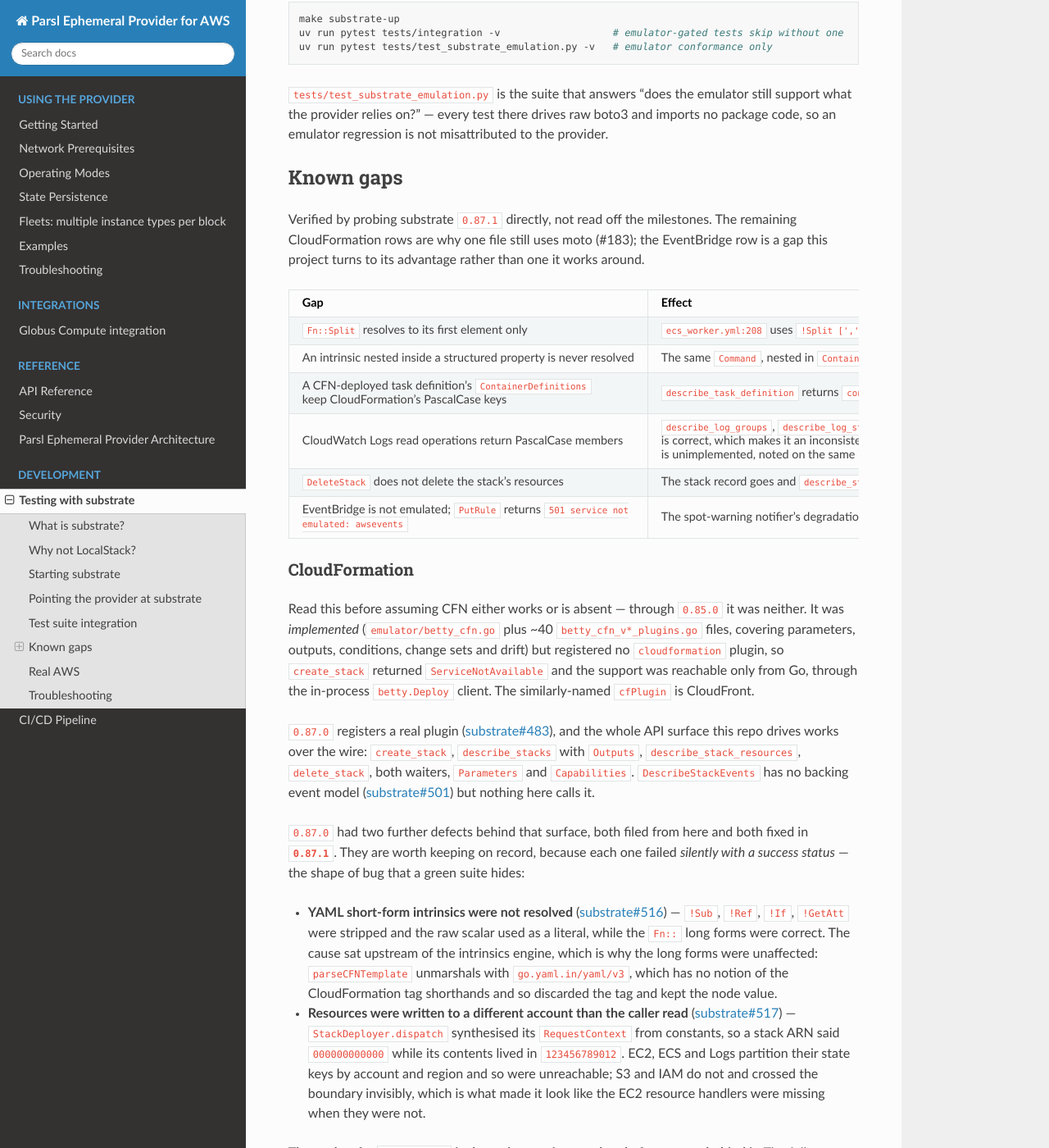
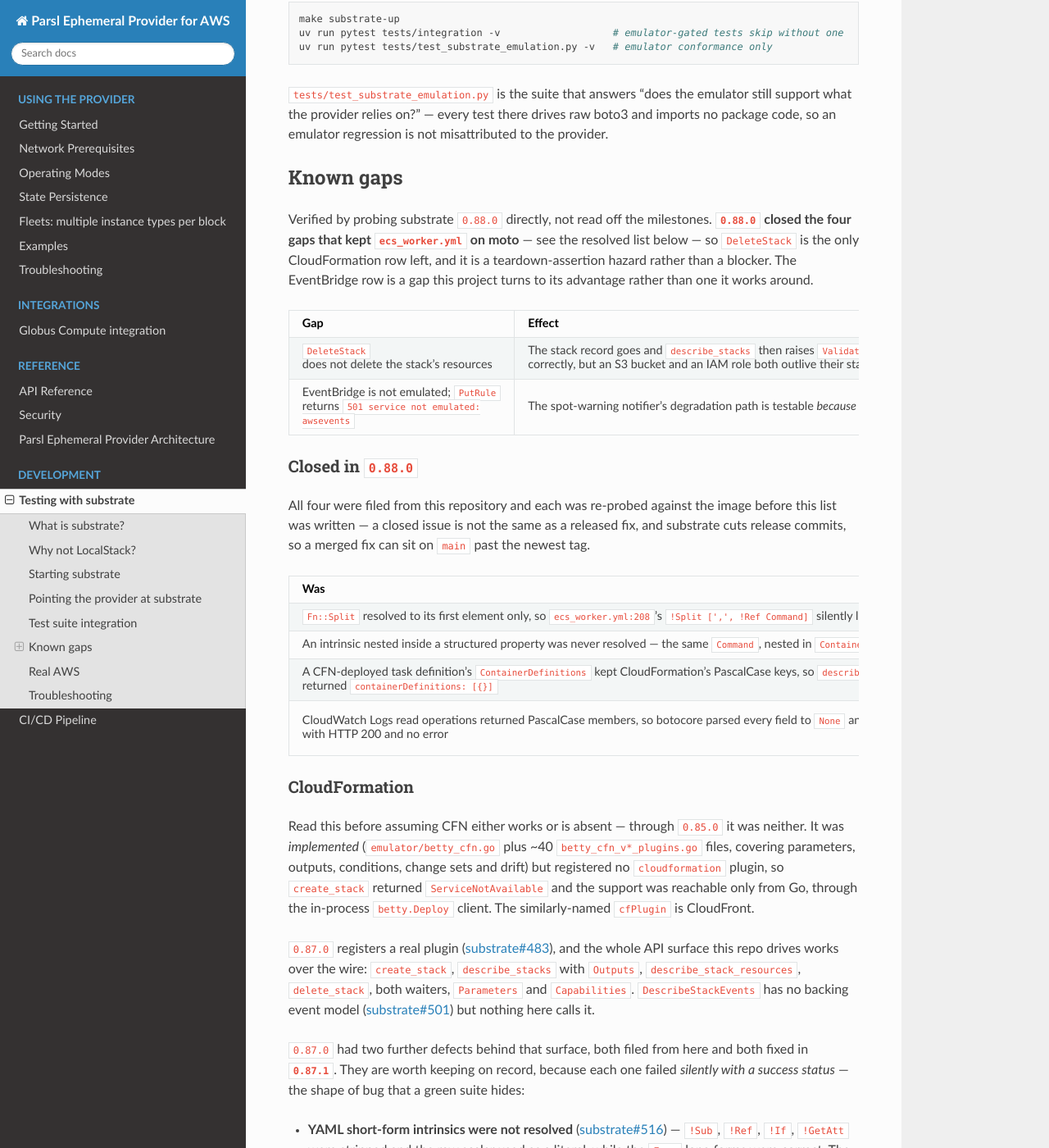
Before and after one commit to scttfrdmn/parsl-aws-provider, a Sphinx documentation site: the page built from docs/substrate_testing.md, in a window 1280 px wide and 1400 px high, scrolled down 3603 px. Shown: the whole window at 82% size. Built offline with Sphinx 7.4.7 and the Read the Docs theme 3.1.0, drawn with Linux system fonts in a browser that asks for light colours; some of the changed text lies outside the part shown.

Commit message:
chore: bump the substrate pin to 0.88.0, closing the ecs_worker.yml gaps (#215)
0.88.0 fixes the last four emulation gaps filed from this repository. Each was
re-probed against the image rather than taken from the changelog, because a
closed issue is not a released fix -- substrate cuts release commits, so a
merged fix can sit on `main` past the newest tag.

- substrate#521: Fn::Split yielded only its first element. An Fn::Select of
  index 2 over a three-element split now returns the third.
- substrate#526: an intrinsic nested inside a structured property was never
  resolved. An Fn::Sub within a ContainerDefinitions entry now resolves.
- substrate#527: a CFN-deployed task definition kept CloudFormation's
  PascalCase keys, so describe_task_definition returned [{}]. It now parses to
  camelCase.
- substrate#528: Logs returned PascalCase members, so an SDK parsed every field
  to null.

The first three are the ecs_worker.yml path, which is what #183 was waiting on.

Both pins move together -- docker-compose.substrate.yml and the
services.substrate.image in ci.yml -- since they have drifted before.

Suite counts are unchanged: integration 131 passed, conformance 5 passed, unit
and security 1202 passed / 3 skipped. This is a substrate capability gain, not a
change in test behaviour.

Two things worth recording. substrate#446, the issue the v0.9.0 hold was placed
on, actually shipped in 0.85.0 rather than in the release that closed its issue,
so `git tag --contains <sha>` on the fixing commit is the check that matters.
And substrate#518 (DeleteStack leaves the stack's resources behind) is still
open on 0.88.0, re-probed here -- it is now the only CloudFormation gap left,
and it is a teardown-assertion hazard rather than a blocker.

```diff
--- a/docs/substrate_testing.md
+++ b/docs/substrate_testing.md
@@ -37,12 +37,12 @@ any step ran.
 The compose file is pinned to a specific image tag, deliberately — an emulator that
 silently changes under CI turns an unrelated PR red.
 
-`/health` reports the real version since 0.85.0 — `{"status":"ok","version":"v0.87.1"}` —
+`/health` reports the real version since 0.85.0 — `{"status":"ok","version":"v0.88.0"}` —
 so `make substrate-status` is enough to confirm the pin. Released images used to
 report `"version":"dev"` whatever their tag
 ([substrate#402](https://github.com/scttfrdmn/substrate/issues/402)); against an
 older image, use
-`podman image inspect ghcr.io/scttfrdmn/substrate:0.87.1 --format '{{.Digest}}'`
+`podman image inspect ghcr.io/scttfrdmn/substrate:0.88.0 --format '{{.Digest}}'`
 instead.
 
 When bumping the pin, change it in **two** places — `docker-compose.substrate.yml`
@@ -182,19 +182,30 @@ provider.
 
 ## Known gaps
 
-Verified by probing substrate `0.87.1` directly, not read off the milestones.
-The remaining CloudFormation rows are why one file still uses moto (#183); the
-EventBridge row is a gap this project turns to its advantage rather than one it
-works around.
+Verified by probing substrate `0.88.0` directly, not read off the milestones.
+**`0.88.0` closed the four gaps that kept `ecs_worker.yml` on moto** — see the
+resolved list below — so `DeleteStack` is the only CloudFormation row left, and it
+is a teardown-assertion hazard rather than a blocker. The EventBridge row is a gap
+this project turns to its advantage rather than one it works around.
 
 | Gap | Effect | Upstream |
 |---|---|---|
-| `Fn::Split` resolves to its first element only | `ecs_worker.yml:208` uses `!Split [',', !Ref Command]` for a container command, so a multi-element command silently loses everything after the first item | [substrate#521](https://github.com/scttfrdmn/substrate/issues/521) |
-| An intrinsic nested inside a structured property is never resolved | The same `Command`, nested in `ContainerDefinitions`, is not walked into. `AWS::EC2::LaunchTemplate` resolves nested intrinsics because its deploy path enumerates them explicitly, so this is per-property rather than general | [substrate#526](https://github.com/scttfrdmn/substrate/issues/526) |
-| A CFN-deployed task definition's `ContainerDefinitions` keep CloudFormation's PascalCase keys | `describe_task_definition` returns `containerDefinitions: [{}]` — family, revision, cpu, memory and the ARN are all correct, only the container list reads empty | [substrate#527](https://github.com/scttfrdmn/substrate/issues/527) |
-| CloudWatch Logs read operations return PascalCase members | `describe_log_groups`, `describe_log_streams` and `get_log_events` put `LogGroupName`/`ARN`/`CreationTime` on the wire where the JSON 1.1 API uses `logGroupName`/`arn`/`creationTime`, so botocore parses every field to `None` and a caller sees `[{}]` — with HTTP 200 and no error. `filter_log_events` is correct, which makes it an inconsistency inside one plugin. Affects a directly-created group too, so it is not CFN-specific. Blocks *verifying* `compute/ecs.py`'s log-group create (`:377`) and cleanup (`:829`), both of which work — a cleanup assertion can only check the returned count, which passes for the wrong reason. `PutRetentionPolicy` is unimplemented, noted on the same issue | [substrate#528](https://github.com/scttfrdmn/substrate/issues/528) |
-| `DeleteStack` does not delete the stack's resources | The stack record goes and `describe_stacks` then raises `ValidationError` correctly, but an S3 bucket and an IAM role both outlive their stack. A teardown assertion that only checks the stack passes for the wrong reason | [substrate#518](https://github.com/scttfrdmn/substrate/issues/518) |
+| `DeleteStack` does not delete the stack's resources | The stack record goes and `describe_stacks` then raises `ValidationError` correctly, but an S3 bucket and an IAM role both outlive their stack. A teardown assertion that only checks the stack passes for the wrong reason. Re-probed against `0.88.0`: a CFN-created bucket is still listed after `DeleteStack` | [substrate#518](https://github.com/scttfrdmn/substrate/issues/518) |
 | EventBridge is not emulated; `PutRule` returns `501 service not emulated: awsevents` | The spot-warning notifier's degradation path is testable *because* of this. The warning path itself is covered end to end by wiring an SQS queue directly, since the monitor only ever reads warnings through SQS | — |
+
+### Closed in `0.88.0`
+
+All four were filed from this repository and each was re-probed against the image
+before this list was written — a closed issue is not the same as a released fix, and
+substrate cuts release commits, so a merged fix can sit on `main` past the newest
+tag.
+
+| Was | Now | Upstream |
+|---|---|---|
+| `Fn::Split` resolved to its first element only, so `ecs_worker.yml:208`'s `!Split [',', !Ref Command]` silently lost everything after the first item | An `Fn::Select` of index 2 over a three-element split returns the third element | [substrate#521](https://github.com/scttfrdmn/substrate/issues/521) |
+| An intrinsic nested inside a structured property was never resolved — the same `Command`, nested in `ContainerDefinitions`, was not walked into | An `Fn::Sub` inside a `ContainerDefinitions` entry resolves | [substrate#526](https://github.com/scttfrdmn/substrate/issues/526) |
+| A CFN-deployed task definition's `ContainerDefinitions` kept CloudFormation's PascalCase keys, so `describe_task_definition` returned `containerDefinitions: [{}]` | The container list parses to camelCase and reads back complete | [substrate#527](https://github.com/scttfrdmn/substrate/issues/527) |
+| CloudWatch Logs read operations returned PascalCase members, so botocore parsed every field to `None` and a caller saw `[{}]` with HTTP 200 and no error | `describe_log_groups` and `get_log_events` round-trip correctly, which unblocks *verifying* `compute/ecs.py`'s log-group create (`:377`) and cleanup (`:829`) rather than asserting on a count that passed for the wrong reason. `PutRetentionPolicy` was noted on the same issue — check it before relying on it | [substrate#528](https://github.com/scttfrdmn/substrate/issues/528) |
 
 ### CloudFormation
 
```
Also changed, not shown: CHANGELOG.md (+27 -0 lines), docker-compose.substrate.yml (+14 -8 lines), 1 other file.
